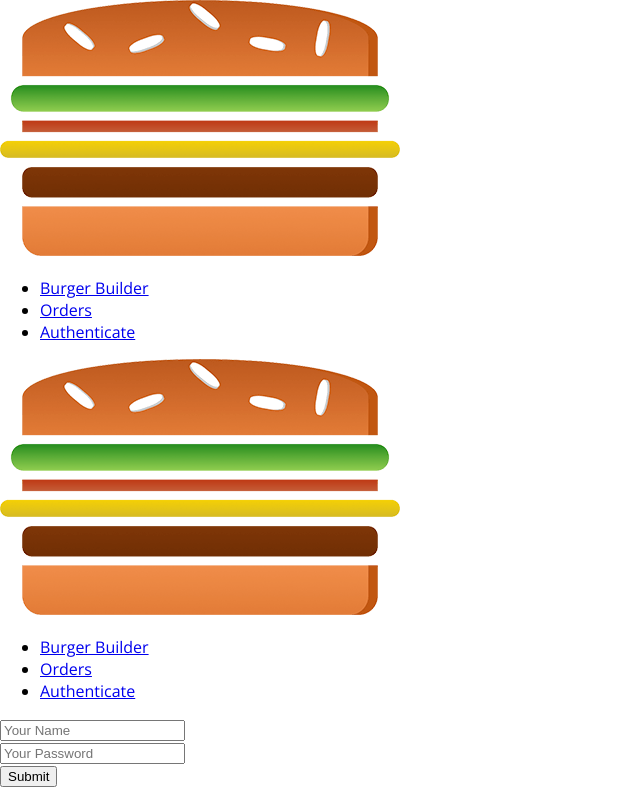
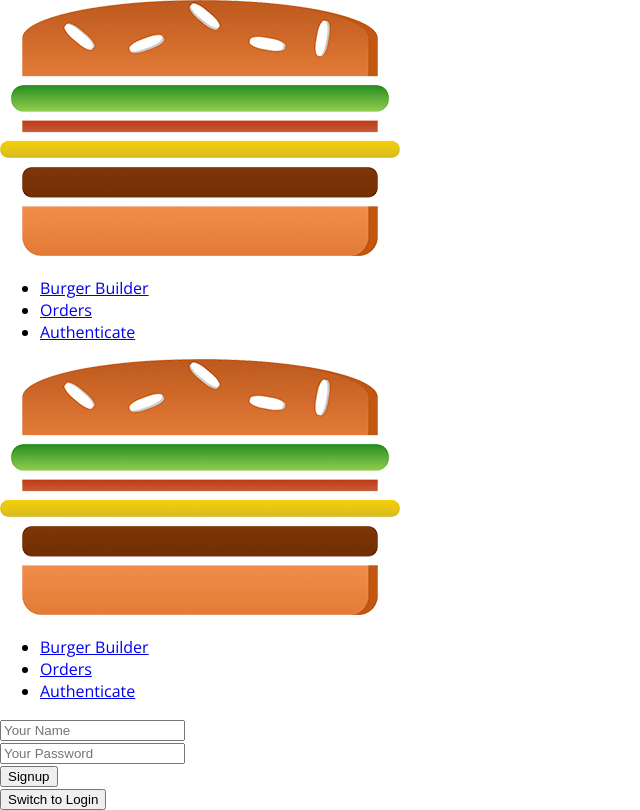
Before and after one commit to makomweb/notes-react-course, a React app: page /auth in a window 1280 px wide. Shown: the whole page, without its empty margins (0-640 px from the left). Built offline with nearby package versions, Linux system fonts and the light colour scheme.

Commit message:
implement fetching an access token via login

```diff
--- a/src/containers/Auth/Auth.js
+++ b/src/containers/Auth/Auth.js
@@ -35,8 +35,9 @@ class Auth extends Component {
                 },
                 valid: false,
                 touched: false
-            },
-        }
+            }
+        },
+        isSignup: true
     }
 
     inputChangedHandler = (event, controlName) => {
@@ -59,7 +60,8 @@ class Auth extends Component {
     onSubmit = (event) => {
         event.preventDefault();
         const { email, password } = this.state.controls;
-        this.props.onAuth(email.value, password.value);
+        const { isSignup } = this.state;
+        this.props.onAuth(email.value, password.value, isSignup);
     }
 
     checkValidity(value, rules) {
@@ -93,6 +95,12 @@ class Auth extends Component {
         return isValid;
     }
 
+    toggleAuthMode = () => {
+        this.setState(prevState => {
+            return { isSignup: !prevState.isSignup }
+        })
+    }
+
     render() {
         const formElementsArray = [];
         for (let key in this.state.controls) {
@@ -114,12 +122,17 @@ class Auth extends Component {
                 changed={(event) => this.inputChangedHandler(event, formElement.id)} />
         ));
 
+        const { isSignup } = this.state;
+
         return (
             <div className={styles.AuthData}>
                 <form onSubmit={this.onSubmit}>
                     {form}
-                    <Button btnType="Success">Submit</Button>
+                    <Button btnType="Success">{isSignup ? 'Signup' : 'Login'}</Button>
                 </form>
+                <Button btnType="Danger"
+                    clicked={this.toggleAuthMode}
+                >Switch to {isSignup ? 'Login' : 'Signup'}</Button>
             </div>
         );
     }
@@ -127,7 +140,7 @@ class Auth extends Component {
 
 const mapDispatchToProps = dispatch => {
     return {
-        onAuth: (email, password) => dispatch(actions.auth(email, password))
+        onAuth: (email, password, isSignup) => dispatch(actions.auth(email, password, isSignup))
     }
 }
 
--- a/src/store/actions/auth.js
+++ b/src/store/actions/auth.js
@@ -23,18 +23,23 @@ const authFail = (error) => {
     }
 }
 
-export const auth = (email, password) => {
+export const auth = (email, password, isSignup) => {
     return dispatch => {
         dispatch(authStart());
 
-        console.log('[auth.js] ', email, password)
+        console.log('[auth.js] ', email, password, isSignup)
         const data = {
             email: email,
             password: password,
             returnSecureToken: true
         }
 
-        axios.post('https://www.googleapis.com/identitytoolkit/v3/relyingparty/signupNewUser?key=AIzaSyBJCm83JVeTqMxl9MOA03PHA6ogt-Nkr-Y', data)
+        let url = 'https://www.googleapis.com/identitytoolkit/v3/relyingparty/signupNewUser?key=AIzaSyBJCm83JVeTqMxl9MOA03PHA6ogt-Nkr-Y';
+        if (!isSignup) {
+            url = 'https://www.googleapis.com/identitytoolkit/v3/relyingparty/verifyPassword?key=AIzaSyBJCm83JVeTqMxl9MOA03PHA6ogt-Nkr-Y';
+        }
+
+        axios.post(url, data)
             .then(response => {
                 console.log(response);
                 dispatch(authSuccess(response.data));
```
